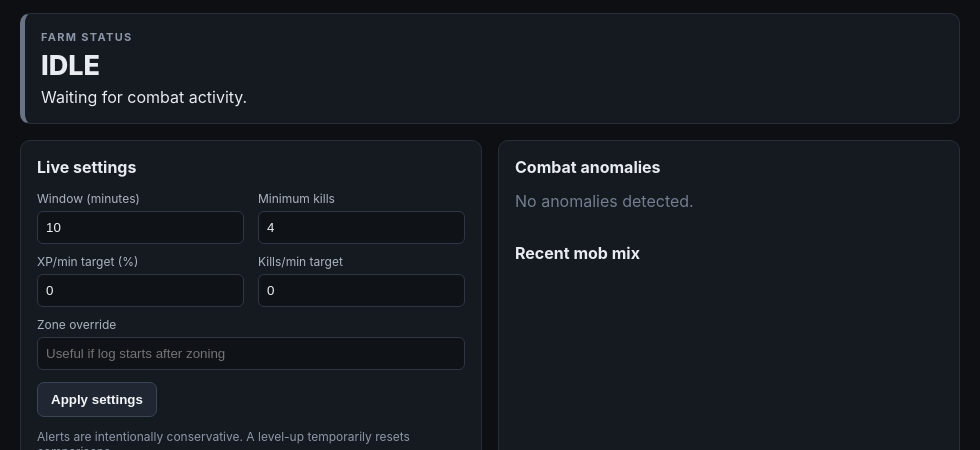
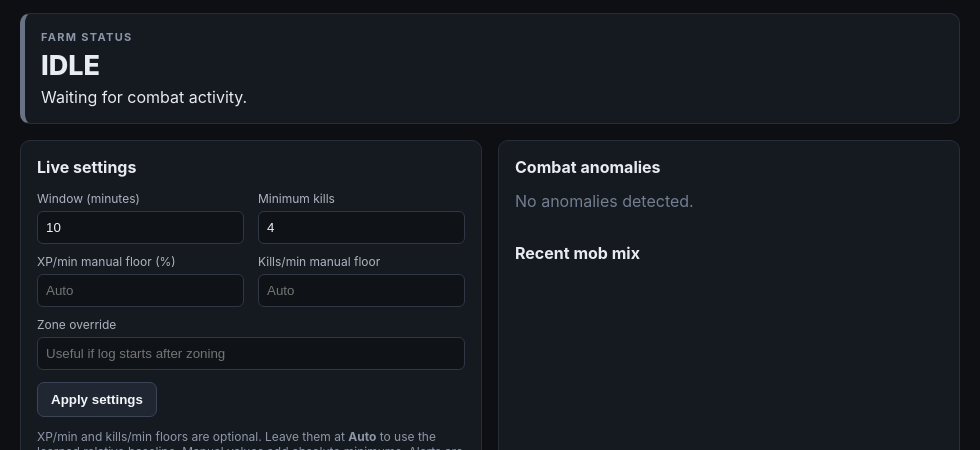
Before and after one commit to tipa16384/eqlmonitor, an Electron app: page src/renderer/index.html in a window 980 px wide. Shown: the part 350-800 px from the top of the page. Drawn offline with Linux system fonts and the light colour scheme; no server answers.

Commit message:
Clarify automatic threshold defaults

```diff
--- a/src/renderer/index.html
+++ b/src/renderer/index.html
@@ -31,12 +31,12 @@
         <div class="form-grid">
           <label>Window (minutes)<input id="windowMinutes" type="number" min="2" value="10"></label>
           <label>Minimum kills<input id="minKills" type="number" min="1" value="4"></label>
-          <label>XP/min target (%)<input id="xpTarget" type="number" min="0" step="0.1" value="0"></label>
-          <label>Kills/min target<input id="killTarget" type="number" min="0" step="0.1" value="0"></label>
+          <label>XP/min manual floor (%)<input id="xpTarget" type="number" min="0" step="0.1" placeholder="Auto"></label>
+          <label>Kills/min manual floor<input id="killTarget" type="number" min="0" step="0.1" placeholder="Auto"></label>
           <label class="span-2">Zone override<input id="zoneOverride" type="text" placeholder="Useful if log starts after zoning"></label>
         </div>
         <button id="applySettings">Apply settings</button>
-        <p class="hint">Alerts are intentionally conservative. A level-up temporarily resets comparisons.</p>
+        <p class="hint">XP/min and kills/min floors are optional. Leave them at <strong>Auto</strong> to use the learned relative baseline. Manual values add absolute minimums. Alerts are intentionally conservative, and a level-up temporarily resets comparisons.</p>
       </article>
       <article class="panel">
         <h2>Combat anomalies</h2><div id="anomalies" class="empty">No anomalies detected.</div><div id="weapons" class="weapons"></div>
```
